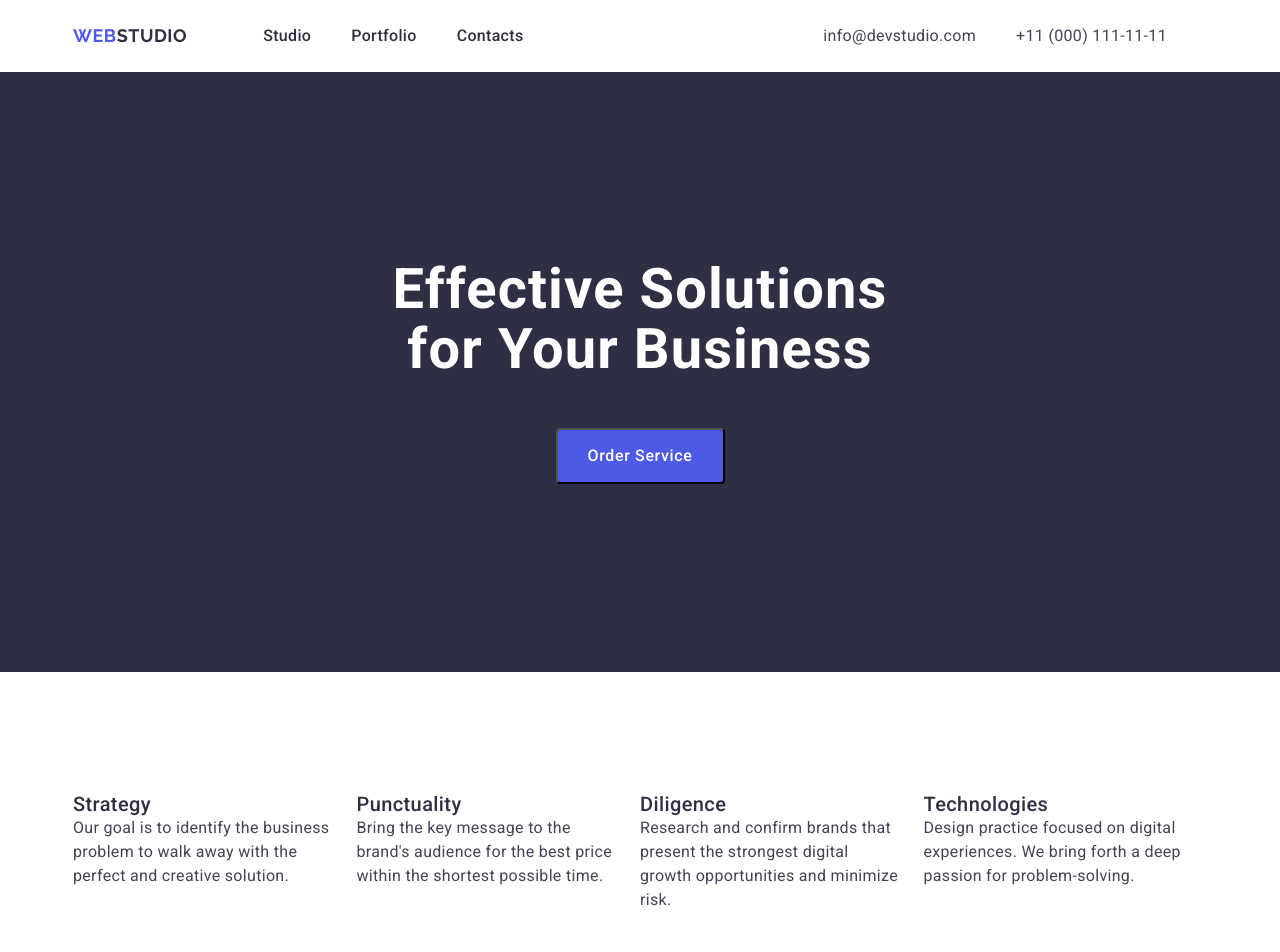
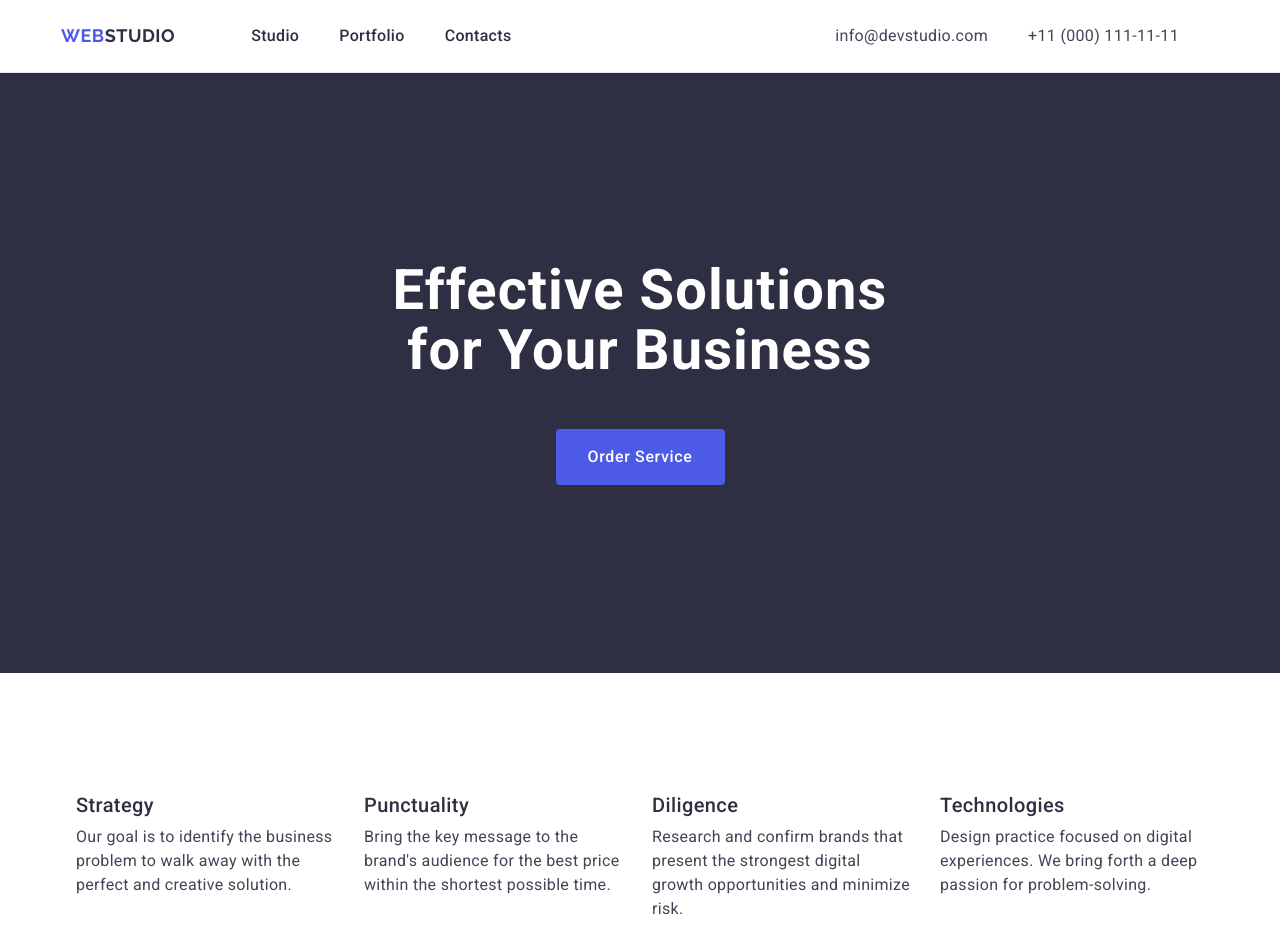
Before and after one commit to KyryloKuzmenko/goit-markup-hw-03, a plain HTML site: page index.html in a window 1280 px wide. Shown: the top 952 px of the page. Drawn offline with nearby package versions, Linux system fonts and the light colour scheme.

Commit message:
Updated changes

```diff
--- a/css/styles.css
+++ b/css/styles.css
@@ -36,6 +36,9 @@ img {
 }
 
 /* Header */
+.page-header {
+  border-bottom: 1px solid #e7e9fc;
+}
 
 .header-logo,
 .footer-logo {
@@ -47,6 +50,11 @@ img {
   text-transform: uppercase;
   color: #4d5ae5;
 }
+
+.header-logo {
+  margin-right: 76px;
+}
+
 .accent {
   color: #2e2f42;
 }
@@ -56,7 +64,6 @@ img {
   line-height: 1.5;
   letter-spacing: 0.02em;
   color: #2e2f42;
-  margin-right: 40px;
 }
 
 .nav-link:hover,
@@ -84,8 +91,8 @@ img {
 }
 
 .container {
-  width: 1164px;
-  padding: 0 15px;
+  width: 1158px;
+  padding: 0 15px 0 15px;
   margin: 0 auto;
 }
 
@@ -93,23 +100,25 @@ img {
   display: flex;
   justify-content: space-between;
   align-items: center;
-  padding-top: 24px;
-  padding-bottom: 24px;
+  padding: 24px 0;
 }
 
 .page-nav {
   display: flex;
-  justify-content: space-between;
   align-items: center;
 }
 
 .menu {
   display: flex;
-  margin-left: 76px;
+  gap: 40px;
 }
 
 .page-address {
   display: flex;
+}
+
+.menu-item {
+  gap: 40px;
 }
 
 /* /Header */
@@ -117,6 +126,7 @@ img {
 /* Hero section */
 .hero-section {
   background: #2e2f42;
+  padding: 188px 0;
 }
 
 .hero {
@@ -139,10 +149,10 @@ img {
   cursor: pointer;
 
   border-radius: 4px;
-  width: 169px;
+  min-width: 169px;
   height: 56px;
   margin-top: 48px;
-  margin-bottom: 188px;
+  border: none;
 }
 
 .hero-button:hover,
@@ -154,7 +164,6 @@ img {
   display: flex;
   flex-direction: column;
   align-items: center;
-  padding-top: 188px;
 }
 
 /* Benefit section */
@@ -180,6 +189,12 @@ img {
   color: #2e2f42;
 }
 
+.benefits-title,
+.person-name,
+.portfolio-products {
+  margin-bottom: 8px;
+}
+
 .benefit-paragraph,
 .person-duties,
 .portfolio-paragraph {
@@ -191,16 +206,15 @@ img {
 
 .benefit-list {
   display: flex;
+  gap: 24px;
 }
 
 .benefit-item {
-  width: 264px;
-  margin-right: 24px;
+  width: calc((100% - 72px) / 4);
 }
 
-.benefit-container {
-  margin-top: 120px;
-  margin-bottom: 120px;
+.benefit-section {
+  padding: 120px 0;
 }
 
 /* /Benefit section */
@@ -208,6 +222,7 @@ img {
 /* Team section */
 .team-section {
   background: #f4f4fd;
+  padding: 120px 0;
 }
 
 .team-title,
@@ -219,12 +234,11 @@ img {
   color: #2e2f42;
   text-align: center;
   text-transform: capitalize;
-  padding-top: 120px;
-  margin-bottom: 72px;
 }
 
 .team-list {
   display: flex;
+  gap: 24px;
   padding-bottom: 120px;
 }
 
@@ -232,9 +246,7 @@ img {
   background: #fff;
   border-radius: 0 0 4px 4px;
   padding: 0px 0px 32px 0px;
-  width: 264px;
-  height: 380px;
-  margin-right: 24px;
+  width: calc((100% - 72px) / 4);
 
   box-shadow: 0 2px 1px 0 rgba(46, 47, 66, 0.08),
     0 1px 1px 0 rgba(46, 47, 66, 0.16), 0 1px 6px 0 rgba(46, 47, 66, 0.08);
@@ -242,24 +254,18 @@ img {
 }
 
 .person-info {
-  width: 232px;
-  height: 56px;
   text-align: center;
-  margin: 32px auto;
+  padding: 32px 0;
 }
 
 /* /Team section */
 
 /* Portfolio section */
-/* .portfolio-title {
-  font-weight: 500;
-  font-size: 20px;
-  line-height: 1.2;
-  letter-spacing: 0.02em;
-  color: #2e2f42;
-  text-align: center;
-  text-transform: capitalize;
-} */
+
+.portfolio-section {
+  padding-top: 120px;
+  padding-bottom: 120px;
+}
 
 .portfolio-products {
   font-weight: 500;
@@ -276,20 +282,18 @@ img {
   row-gap: 48px;
 }
 
-.portfolio-item {
+/* .portfolio-item {
   border-bottom: 1px solid #e7e9fc;
   border-left: 1px solid #e7e9fc;
   border-right: 1px solid #e7e9fc;
-}
+} */
 
 .product-info {
-  margin-top: 32px;
+  /* margin-top: 32px;
   margin-left: 16px;
-  margin-bottom: 32px;
-}
-
-.page-portfolio {
-  padding-bottom: 120px;
+  margin-bottom: 32px; */
+  padding: 32px 16px;
+  border: 1px solid #e7e9fc;
 }
 
 /* /Portfolio section */
@@ -297,6 +301,7 @@ img {
 /* Footer section */
 .footer-section {
   background: #2e2f42;
+  padding: 100px 0;
 }
 
 .footer-paragraph,
@@ -309,10 +314,6 @@ img {
   letter-spacing: 0.02em;
 }
 
-.page-footer {
-  padding: 100px 0;
-}
-
 .footer-logo {
   margin-bottom: 16px;
 }
--- a/index.html
+++ b/index.html
@@ -25,9 +25,11 @@
             >Web<span class="accent">Studio</span></a
           >
           <ul class="menu">
-            <li><a class="nav-link" href="./index.html">Studio</a></li>
-            <li><a class="nav-link" href="">Portfolio</a></li>
-            <li><a class="nav-link" href="">Contacts</a></li>
+            <li class="menu-item">
+              <a class="nav-link" href="./index.html">Studio</a>
+            </li>
+            <li class="menu-item"><a class="nav-link" href="">Portfolio</a></li>
+            <li class="menu-item"><a class="nav-link" href="">Contacts</a></li>
           </ul>
         </nav>
         <address class="header-address">
@@ -244,10 +246,9 @@
           >Web<span class="footer-accent">Studio</span></a
         >
         <p class="footer-paragraph">
-          Increase the flow of customers and sales for your business with digital
-          marketing & growth solutions.
+          Increase the flow of customers and sales for your business with
+          digital marketing & growth solutions.
         </p>
-
       </div>
     </footer>
     <!----------- /Footer section ------------->
```
